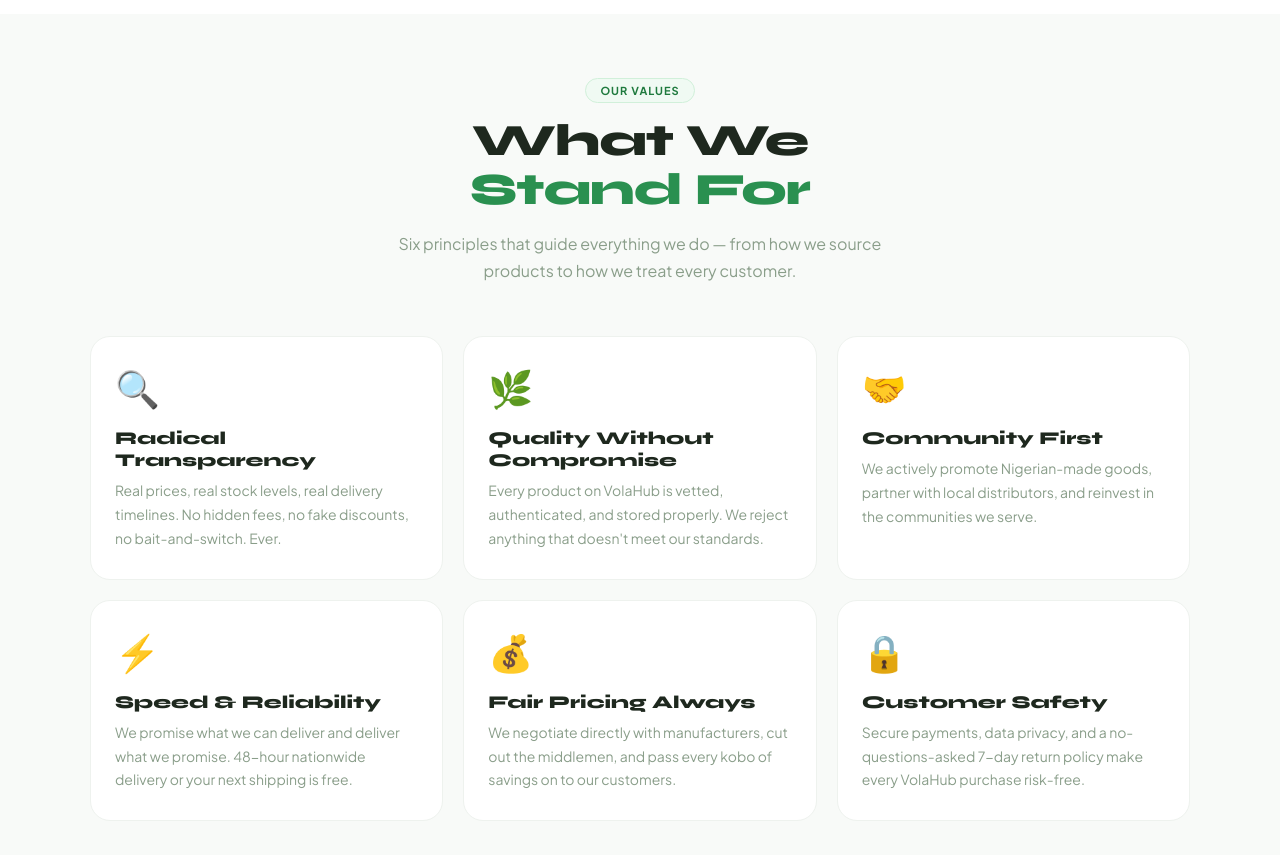
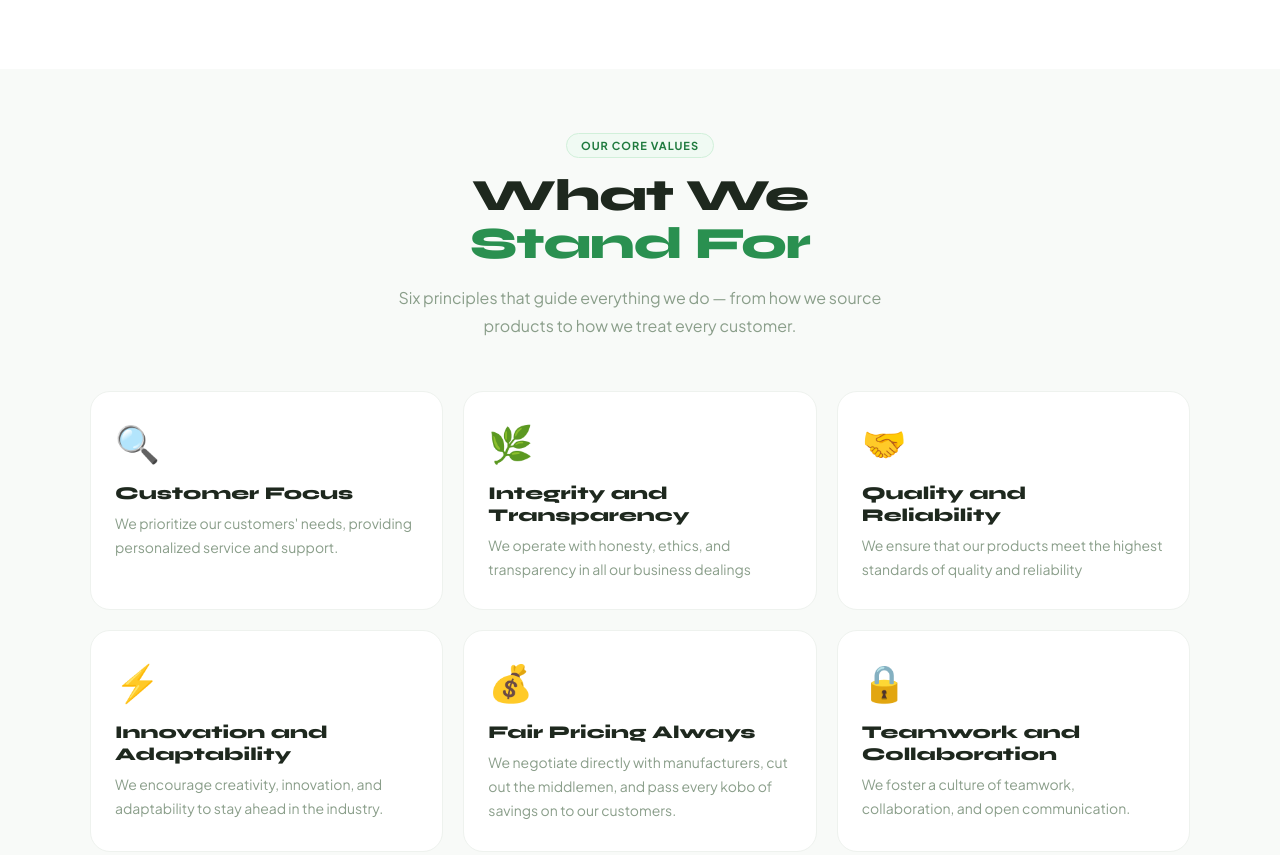
Before and after one commit to Soulcitywebdeveloper/Volahub, a plain HTML site: page frontend/about.html in a window 1280 px wide. Shown: the part 1900-2755 px from the top of the page. Drawn offline with Linux system fonts and the light colour scheme.

Commit message:
Revise mission, values, and company background in about.html
Updated the mission statement and company background. Revised core values to reflect a customer-centric approach and added emphasis on teamwork and collaboration.

```diff
--- a/frontend/about.html
+++ b/frontend/about.html
@@ -230,7 +230,7 @@ body{font-family:var(--fb);background:white;color:var(--gray800);overflow-x:hidd
       <div>
         <div class="stag">Our Mission</div>
         <h2 class="sh">Making Quality<br><span>FMCG Accessible</span><br>to Every Nigerian</h2>
-        <p class="sp">We believe every Nigerian family deserves access to quality household products at fair prices — delivered right to their door without the stress of traffic, crowds, or counterfeit goods.</p>
+        <p class="sp">Our mission is to deliver exceptional value, quality, and service to our customers, while fostering a culture of innovation, integrity, and teamwork. We strive to build long-term relationships with our customers, suppliers, and partners, and to contribute to the well-being of our communities.</p>
         <div class="checklist">
           <div class="check-item">
             <div class="check-dot">✓</div>
@@ -258,8 +258,8 @@ body{font-family:var(--fb);background:white;color:var(--gray800);overflow-x:hidd
       <div class="mission-vis">
         <div class="m-main">
           <div style="font-size:44px;margin-bottom:16px;">🌿</div>
-          <h3>Founded in Lagos, 2022</h3>
-          <p>VolaHub started with a simple idea — Nigerian families deserve better access to quality FMCG products without the hassle of physical retail. Today we serve over 12,000 customers nationwide.</p>
+          <h3>Founded in Lagos, 2020</h3>
+          <p>Vola Hub was founded in 2020  with a vision to provide high-quality consumable goods to customers. Over the years, we've grown from a small startup to a reputable distributor, expanding our product offerings, investing in technology and logistics, and building a talented team of professionals. Today, we're proud to be a trusted partner for customers across diverse industries committed to delivering exceptional value, quality, and service.</p>
           <div class="m-stats">
             <div><div class="m-stat-n">₦2.4B+</div><div class="m-stat-l">Products sold</div></div>
             <div><div class="m-stat-n">98.4%</div><div class="m-stat-l">Satisfaction</div></div>
@@ -284,30 +284,30 @@ body{font-family:var(--fb);background:white;color:var(--gray800);overflow-x:hidd
 <section class="s" style="background:var(--gray50);padding-top:64px;padding-bottom:88px;">
   <div class="si">
     <div style="text-align:center;max-width:540px;margin:0 auto;">
-      <div class="stag">Our Values</div>
+      <div class="stag">Our Core Values</div>
       <h2 class="sh" style="max-width:none;">What We <span>Stand For</span></h2>
       <p class="sp" style="max-width:none;">Six principles that guide everything we do — from how we source products to how we treat every customer.</p>
     </div>
     <div class="values-grid">
       <div class="val-card">
         <div class="val-icon">🔍</div>
-        <div class="val-title">Radical Transparency</div>
-        <div class="val-desc">Real prices, real stock levels, real delivery timelines. No hidden fees, no fake discounts, no bait-and-switch. Ever.</div>
+        <div class="val-title">Customer Focus</div>
+        <div class="val-desc">We prioritize our customers' needs, providing personalized service and support.</div>
       </div>
       <div class="val-card">
         <div class="val-icon">🌿</div>
-        <div class="val-title">Quality Without Compromise</div>
-        <div class="val-desc">Every product on VolaHub is vetted, authenticated, and stored properly. We reject anything that doesn't meet our standards.</div>
+        <div class="val-title">Integrity and Transparency</div>
+        <div class="val-desc">We operate with honesty, ethics, and transparency in all our business dealings</div>
       </div>
       <div class="val-card">
         <div class="val-icon">🤝</div>
-        <div class="val-title">Community First</div>
-        <div class="val-desc">We actively promote Nigerian-made goods, partner with local distributors, and reinvest in the communities we serve.</div>
+        <div class="val-title">Quality and Reliability</div>
+        <div class="val-desc">We ensure that our products meet the highest standards of quality and reliability</div>
       </div>
       <div class="val-card">
         <div class="val-icon">⚡</div>
-        <div class="val-title">Speed & Reliability</div>
-        <div class="val-desc">We promise what we can deliver and deliver what we promise. 48-hour nationwide delivery or your next shipping is free.</div>
+        <div class="val-title">Innovation and Adaptability</div>
+        <div class="val-desc">We encourage creativity, innovation, and adaptability to stay ahead in the industry.</div>
       </div>
       <div class="val-card">
         <div class="val-icon">💰</div>
@@ -316,8 +316,8 @@ body{font-family:var(--fb);background:white;color:var(--gray800);overflow-x:hidd
       </div>
       <div class="val-card">
         <div class="val-icon">🔒</div>
-        <div class="val-title">Customer Safety</div>
-        <div class="val-desc">Secure payments, data privacy, and a no-questions-asked 7-day return policy make every VolaHub purchase risk-free.</div>
+        <div class="val-title">Teamwork and Collaboration</div>
+        <div class="val-desc">We foster a culture of teamwork, collaboration, and open communication.</div>
       </div>
     </div>
   </div>
```
